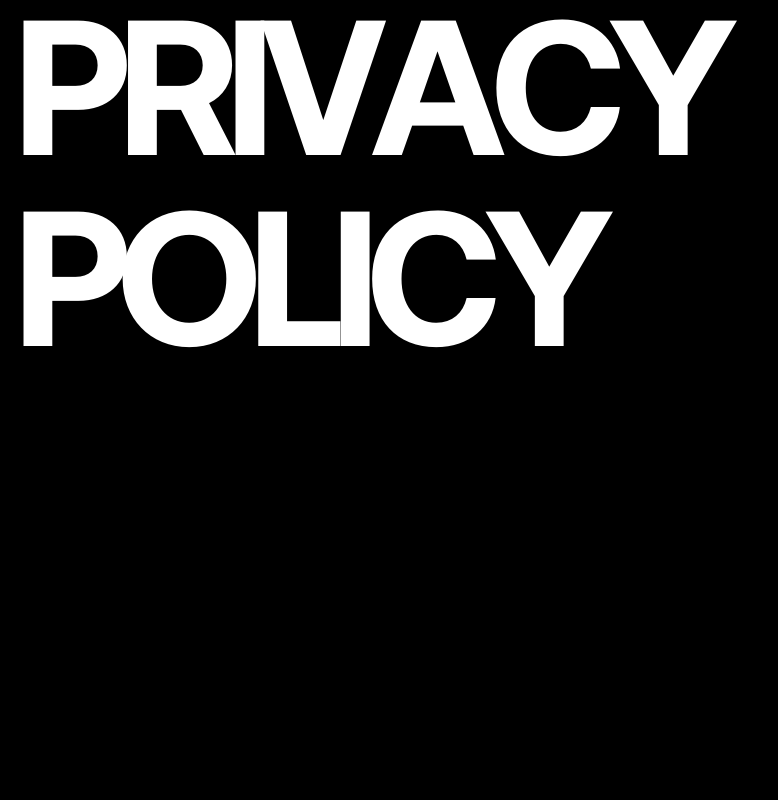
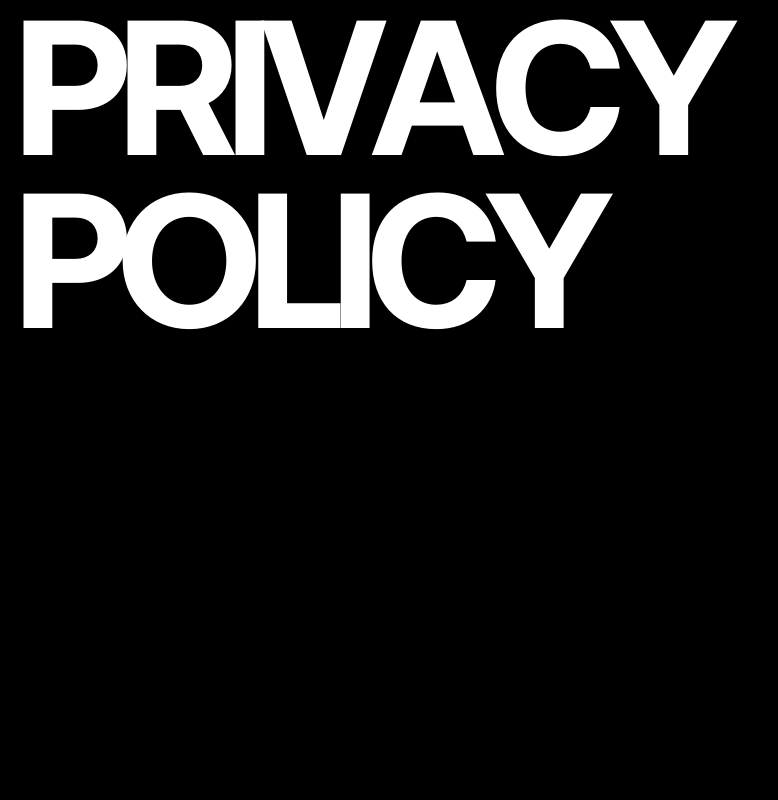
Before and after one commit to anurajthakur333/Auxin, a React (Vite) app: page /privacy in a window 1280 px wide. Shown: the top 800 px of the page, without its empty margins (0-778 px from the left). Built offline with nearby package versions, Linux system fonts and the light colour scheme.

Commit message:
footer animatiion on heading added

```diff
--- /dev/null
+++ b/src/components/LiftUpText.tsx
@@ -0,0 +1,109 @@
+import { useEffect, useMemo, useRef, useState, CSSProperties } from "react";
+
+type TriggerMode = "visible" | "load";
+
+interface LiftUpTextProps {
+  children: string;
+  className?: string;
+  style?: CSSProperties;
+  trigger?: TriggerMode; // default: visible (starts when in view)
+  once?: boolean; // default: true
+  initialDelayMs?: number; // default: 300 (to match footer)
+  stepDelayMs?: number; // default: 100 per letter (to match footer)
+  distancePx?: number; // default: 500 translateY (to match footer)
+  durationMs?: number; // default: 1000
+  easing?: string; // default footer easing
+}
+
+export default function LiftUpText({
+  children,
+  className = "",
+  style = {},
+  trigger = "visible",
+  once = true,
+  initialDelayMs = 300,
+  stepDelayMs = 100,
+  distancePx = 500,
+  durationMs = 1000,
+  easing = "cubic-bezier(0.25, 0.46, 0.45, 0.94)",
+}: LiftUpTextProps) {
+  const containerRef = useRef<HTMLSpanElement>(null);
+  const [animated, setAnimated] = useState<boolean[]>([]);
+  const [started, setStarted] = useState(false);
+
+  const letters = useMemo(() => Array.from(children), [children]);
+
+  // Kick off animation sequence
+  const startAnimation = () => {
+    if (started) return;
+    setStarted(true);
+    // Initialize
+    setAnimated(new Array(letters.length).fill(false));
+    // Stagger reveal like footer
+    setTimeout(() => {
+      letters.forEach((_, index) => {
+        setTimeout(() => {
+          setAnimated(prev => {
+            const next = prev.length ? [...prev] : new Array(letters.length).fill(false);
+            next[index] = true;
+            return next;
+          });
+        }, index * stepDelayMs);
+      });
+    }, initialDelayMs);
+  };
+
+  useEffect(() => {
+    if (trigger === "load") {
+      startAnimation();
+      return;
+    }
+
+    const node = containerRef.current;
+    if (!node) return;
+    const io = new IntersectionObserver(
+      ([entry]) => {
+        if (entry.isIntersecting) {
+          startAnimation();
+          if (once) io.disconnect();
+        }
+      },
+      { threshold: 0.3, rootMargin: "0px 0px -100px 0px" }
+    );
+    io.observe(node);
+    return () => io.disconnect();
+    // eslint-disable-next-line react-hooks/exhaustive-deps
+  }, [trigger, once, letters.length]);
+
+  // Reset if text changes
+  useEffect(() => {
+    setAnimated(new Array(letters.length).fill(false));
+    setStarted(false);
+  }, [letters.length]);
+
+  return (
+    <span
+      ref={containerRef}
+      className={className}
+      style={{
+        ...style,
+        display: "inline-block",
+        whiteSpace: "pre",
+      }}
+    >
+      {letters.map((letter, index) => (
+        <span
+          key={index}
+          style={{
+            display: "inline-block",
+            transform: animated[index] ? "translateY(0)" : `translateY(${distancePx}px)`,
+            transition: `transform ${durationMs}ms ${easing}`,
+            willChange: "transform",
+          }}
+        >
+          {letter === " " ? "\u00A0" : letter}
+        </span>
+      ))}
+    </span>
+  );
+}
--- a/src/pages/Privacy.tsx
+++ b/src/pages/Privacy.tsx
@@ -7,6 +7,7 @@ import Lenis from "lenis";
 // import PopUpText from "../components/PopUpText";
 // import CleanSlideUpText from "../components/CleanSlideUpText";
 import TextReveal from "../components/TextReveal";
+import LiftUpText from "../components/LiftUpText";
 
 const Privacy = () => {
   const lenisRef = useRef<Lenis | null>(null);
@@ -59,9 +60,9 @@ const Privacy = () => {
               marginBottom: "600px",
             }}
           >
-            <TextReveal trigger="visible" speed="slow" >
+            <LiftUpText>
               PRIVACY
-            </TextReveal>
+            </LiftUpText>
             <br />
             <TextReveal trigger="visible" speed="slow">
               POLICY
```
